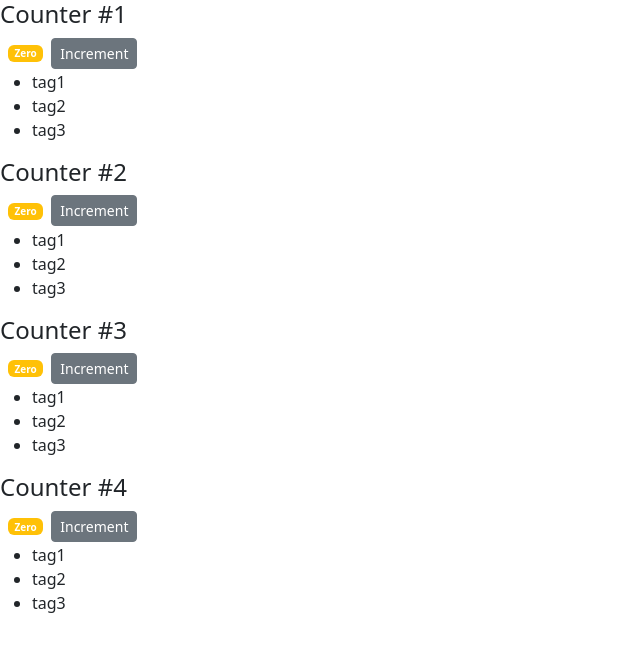
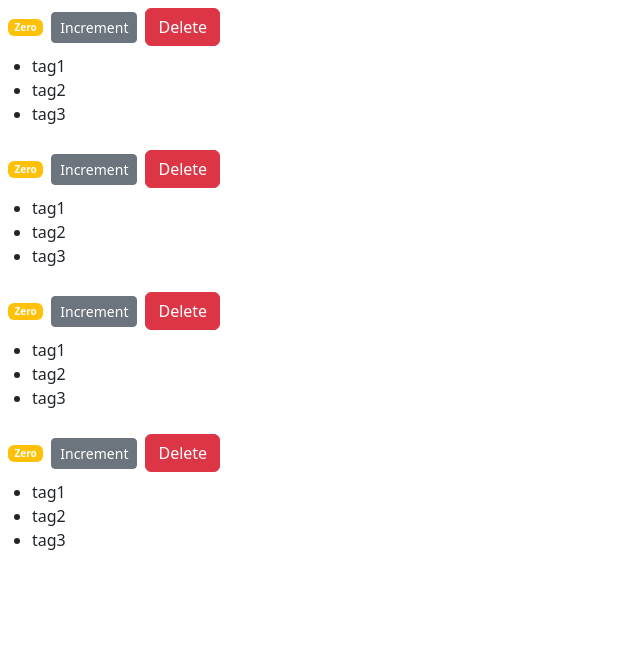
Before and after one commit to zalogarciam/counter-app, a React (Create React App) app in the folder counter-app/: page / in a window 1280 px wide. Shown: the top 652 px of the page, without its empty margins (0-640 px from the left). Built offline with nearby package versions, Linux system fonts and the light colour scheme.

Commit message:
Update counter with handleDelete

```diff
--- a/counter-app/package.json
+++ b/counter-app/package.json
@@ -9,7 +9,7 @@
     "bootstrap": "^5.2.2",
     "react": "^18.2.0",
     "react-dom": "^18.2.0",
-    "react-scripts": "5.0.1",
+    "react-scripts": "^5.0.1",
     "web-vitals": "^2.1.4"
   },
   "scripts": {
--- a/counter-app/src/components/counter.jsx
+++ b/counter-app/src/components/counter.jsx
@@ -2,7 +2,7 @@ import React, { Component } from "react";
 
 class Counter extends Component {
   state = {
-    value: this.props.value,
+    value: this.props.counter.value,
     tags: ["tag1", "tag2", "tag3"],
   };
 
@@ -36,7 +36,6 @@ class Counter extends Component {
     console.log(this.props);
     return (
       <div>
-        {this.props.children}
         <span style={this.styles} className={this.getBadgeClasses()}>
           {this.formatCount()}
         </span>
@@ -46,6 +45,7 @@ class Counter extends Component {
         >
           Increment
         </button>
+        <button onClick={() => this.props.onDelete(this.props.counter.id)} className="btn btn-danger btm-sm m-2">Delete</button>
 
         {this.state.tags.length === 0 && "Please create a new tag!"}
         {this.renderTags()}
--- a/counter-app/src/components/counters.jsx
+++ b/counter-app/src/components/counters.jsx
@@ -10,11 +10,21 @@ class Counters extends Component {
       { id: 4, value: 0 },
     ],
   };
+
+  handleDelete = (counterId) => {
+    const counters = this.state.counters.filter((c) => c.id !== counterId);
+    this.setState({ counters });
+  };
+
   render() {
     return (
       <div>
         {this.state.counters.map((counter) => (
-          <Counter key={counter.id} value={counter.value}>
+          <Counter
+            key={counter.id}
+            onDelete={this.handleDelete}
+            counter = {counter}
+          >
             <h4> Counter #{counter.id} </h4>
           </Counter>
         ))}
```
Also changed, not shown: 1 other file (tests, documents, lock files or other folders).
